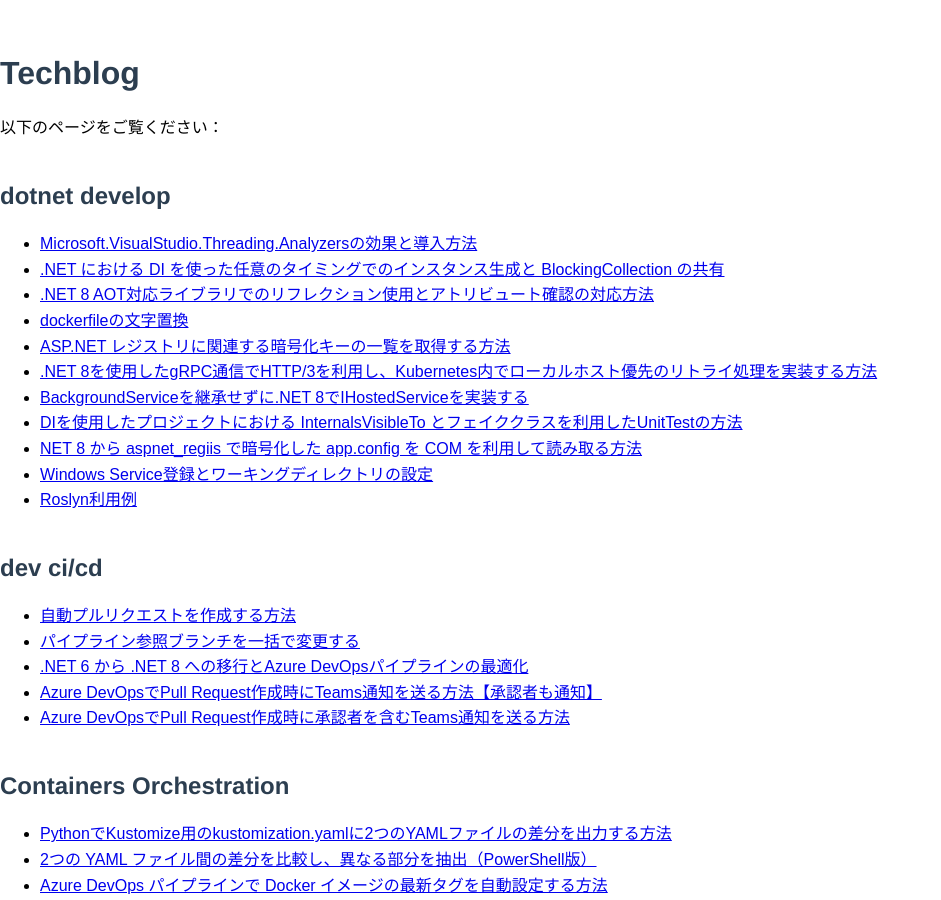
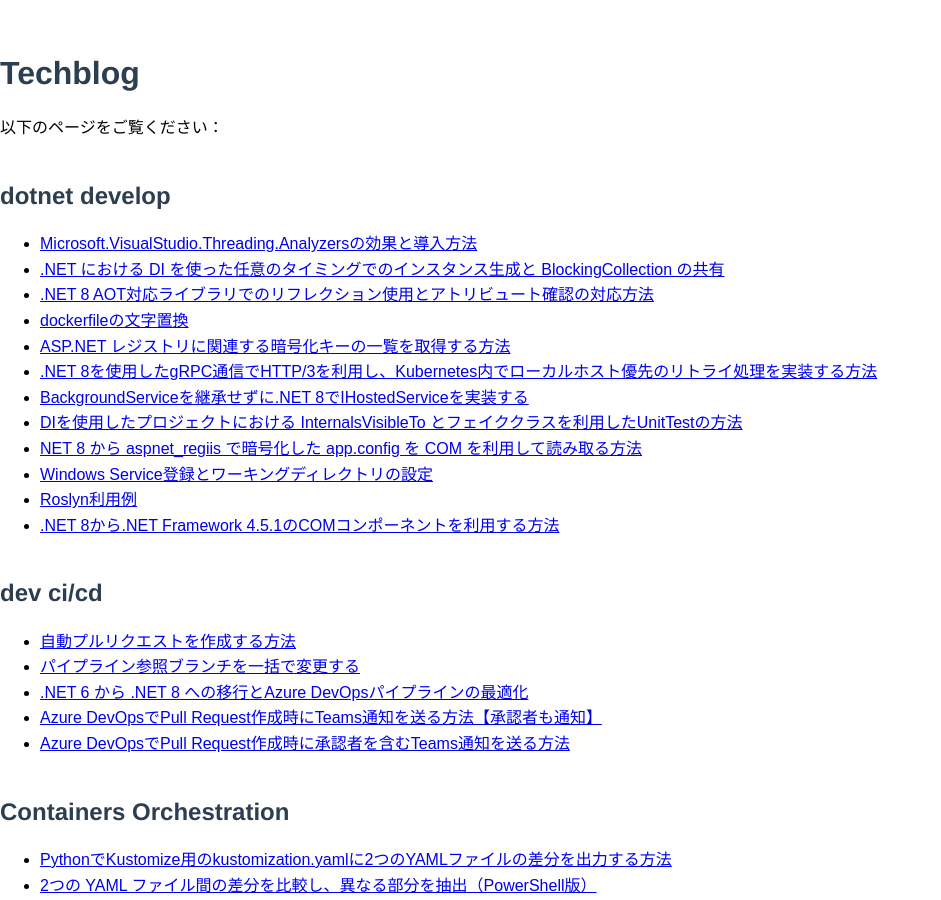
Before and after one commit to sage-mt07/techblog, a Jekyll site: the page built from docs/index.md, in a window 1280 px wide and 900 px high. Shown: the whole window, without its empty margins (0-941 px from the left). Built offline with Jekyll 4.4.1, drawn with Linux system fonts in a browser that asks for light colours; some of the changed text lies outside the part shown.

Commit message:
Update use-netframework.md

```diff
--- a/docs/dev/dotnet-development/use-netframework.md
+++ b/docs/dev/dotnet-development/use-netframework.md
@@ -1,7 +1,7 @@
 ---
 layout: default
-title: "PAGE-TITLE"
-permalink: /URL-PATH
+title: ".NET 8から.NET Framework 4.5.1のCOMコンポーネントを利用する方法"
+category: "dotnet develop"
 ---
 # .NET 8から.NET Framework 4.5.1のCOMコンポーネントを利用する方法
 
```
